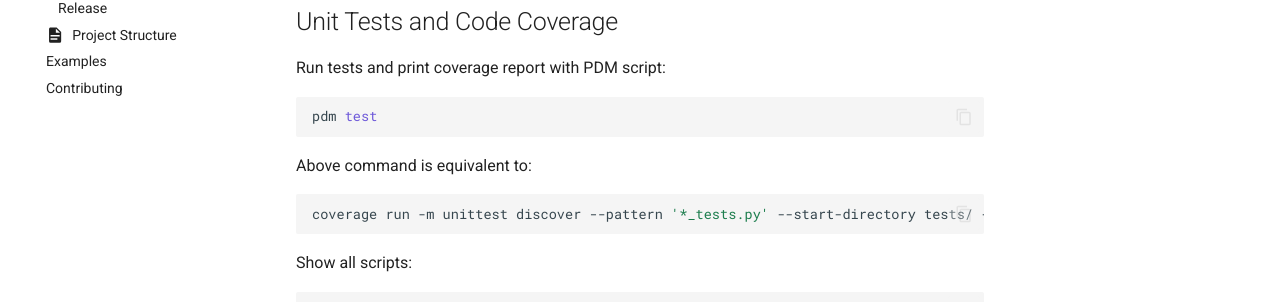
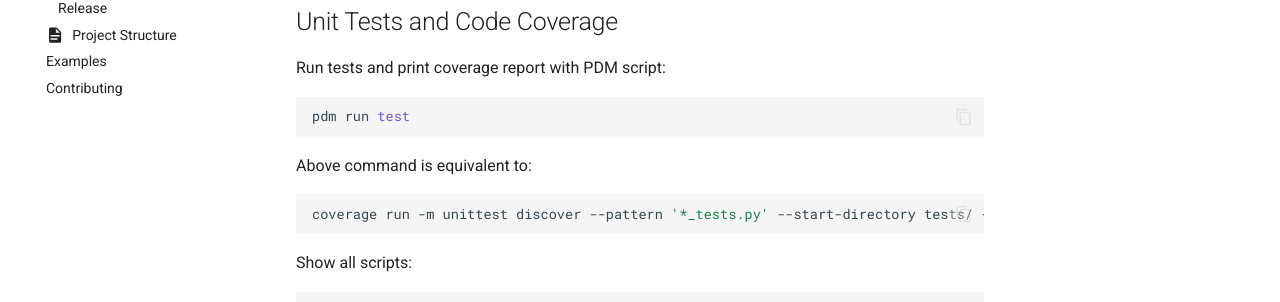
Before and after one commit to Marcelotsvaz/python-project-template, an MkDocs documentation site: the page built from docs/src/features/debugging.md, in a window 1280 px wide. Shown: the part 292-594 px from the top of the page. Built offline with MkDocs 1.6.1 and Material for MkDocs 9.7.7, drawn with Linux system fonts in a browser that asks for light colours; comment, search, counter and statistics services are not loaded.

````diff
--- a/docs/src/features/debugging.md
+++ b/docs/src/features/debugging.md
@@ -5,7 +5,7 @@ TODO: Debugging with VS Code.
 ## Unit Tests and Code Coverage
 Run tests and print coverage report with PDM script:
 ``` sh
-pdm test
+pdm run test
 ```
 
 Above command is equivalent to:
````
Also changed, not shown: docs/todo.md (+5 -5 lines), .gitlab-ci.yml.
